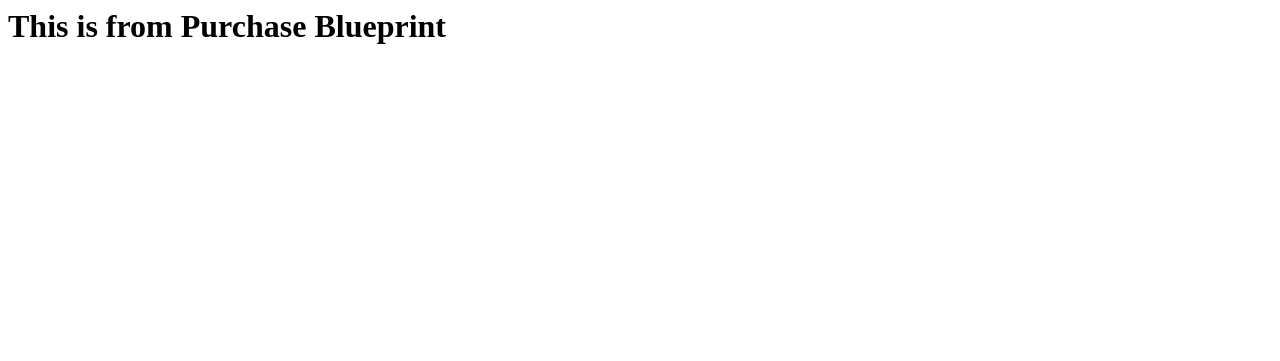
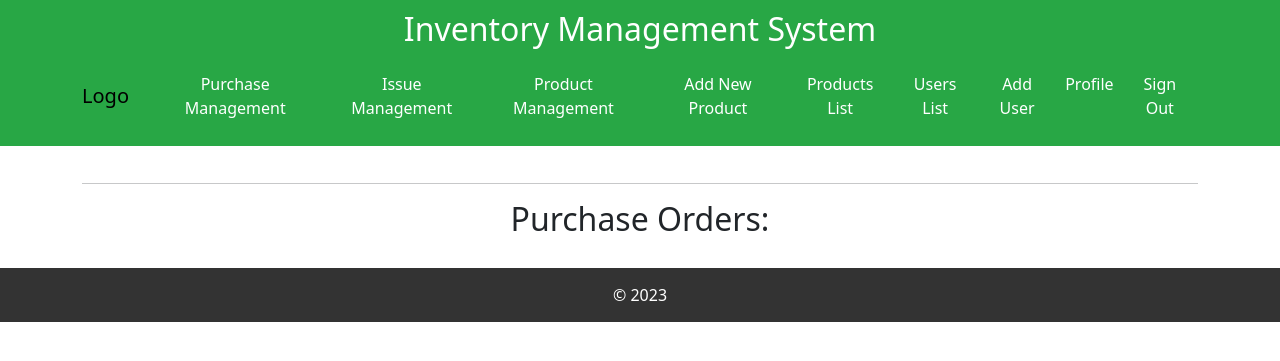
Before and after one commit to Mesele9/hotel_inventory_system, a Flask app: page /purchase/ in a window 1280 px wide. Shown: the top 361 px of the page. Run offline with Flask 3, Linux system fonts and the light colour scheme; the visitor is signed in with stand-in values (Sample User, id 1); data that the repository does not hold is empty.

Commit message:
draft implemetation for purchase order creation

```diff
--- a/app/manage_purchase/routes.py
+++ b/app/manage_purchase/routes.py
@@ -1,15 +1,48 @@
 
 from flask import Blueprint
-from flask import render_template, url_for, request, redirect
+from flask import render_template, url_for, request, redirect, flash
 from app.dbcon import db
 from flask_login import login_required
+from app.models.purchase import ProductPurchaseOrder, PurchaseOrder
+from app.manage_purchase.form import NewPurchaseOrderForm, ProductForm
+
+
 
 purchase_bp = Blueprint('purchase_bp', __name__, url_prefix='/purchase')
 
 
 @purchase_bp.route('/')
 @login_required
-def index():
+def purchase_list():
+    purchase_orders = PurchaseOrder.query.all()
+    return render_template('purchase/purchase_list.html', title='Purchase List', purchase_orders=purchase_orders)
 
-    return "<h1>This is from Purchase Blueprint</h1>"
-    #return render_template(url_for('user.html'))
+
+@purchase_bp.route('/create_purchase_order', methods=('GET', 'POST'))
+@login_required
+def create_purchase_order():
+    form = NewPurchaseOrderForm()
+    if form.validate_on_submit():
+        # create the purchase order instance
+        purchase_order = PurchaseOrder(
+            order_date = form.order_date.data,
+            created_by = form.created_by.data,
+            supplier = form.supplier.data,
+            status = form.status.data
+        )
+        # Add products to the purchase order
+        for product_form in form.products:
+            product_purchase_order = ProductPurchaseOrder(
+                product_id = product_form.product_id.data,
+                quantity = product_form.quantity.data
+            )
+            purchase_order.products.append(product_purchase_order)
+
+        # save the order to the database
+        db.session.add(purchase_order)
+        db.session.commit()
+
+        flash('Purchase Order{} created successfully'.format(purchase_order.id))
+        return redirect(url_for('index'))
+
+    return render_template('/purchase/new_purchase.html', title='Create Purchase Order', form=form)
--- a/app/models/issue.py
+++ b/app/models/issue.py
@@ -27,7 +27,7 @@ class IssueOrder(db.Model):
 
 
     users = db.relationship("Users", backref="issue_order")
-    products_issue = db.relationship('ProductIssueOrder', backref='issue_order', lazy='dynamic', cascade='all, delete')
+    products = db.relationship('ProductIssueOrder', backref='issue_order', lazy='dynamic', cascade='all, delete')
 
 
     def __repr__(self):
--- a/app/models/products.py
+++ b/app/models/products.py
@@ -19,5 +19,5 @@ class Products(db.Model):
     issue_order = db.relationship('ProductIssueOrder', backref='products', lazy='dynamic', cascade='all, delete')
 
     def __repr__(self):
-        return '<Product (Name={}), (Category={}), (Quantity={}>)'.format(
-                self.id, self.product_name, self.product_category, self.unit_price, self.quantity)
+        return '<Product (Name={}), (Category={}), (Unit Price={})(Available Quantity={}>)'.format(
+                self.product_name, self.product_category, self.unit_price, self.quantity)
--- a/app/models/purchase.py
+++ b/app/models/purchase.py
@@ -1,6 +1,6 @@
 from datetime import datetime
 from app.dbcon import db
-
+from flask_login import current_user
 
 # define a junction class between purchase order product table
 class ProductPurchaseOrder(db.Model):
@@ -14,6 +14,7 @@ class ProductPurchaseOrder(db.Model):
     def __repr__(self):
         return '<ProductPurchaseOrder (PurchaseOrder={}, Product={}, Quantity={})>'.format(
                 self.purchase_order_id, self.product_id, self.quantity)
+
 
 # define the purchaseorder model
 class PurchaseOrder(db.Model):
@@ -31,4 +32,4 @@ class PurchaseOrder(db.Model):
 
 
     def __repr__(self):
-        return '<Purchase Order: {} {}: {}>'.format(self.id, self.created_by, self.status)
+        return '<Purchase Order: ID={} User ID={}: Status={}>'.format(self.id, self.created_by, self.status)
--- a/app/templates/base.html
+++ b/app/templates/base.html
@@ -85,7 +85,7 @@
           <div class="collapse navbar-collapse" id="navbarNav">
             <ul class="navbar-nav">
               <li class="nav-item">
-                <a class="nav-link" href="{{ url_for('purchase_bp.index') }}">Purchase Management</a>
+                <a class="nav-link" href="{{ url_for('purchase_bp.purchase_list') }}">Purchase Management</a>
               </li>
               <li class="nav-item">
                 <a class="nav-link" href="{{ url_for('issue_bp.index') }}">Issue Management</a>
--- /dev/null
+++ b/app/templates/purchase/purchase_list.html
@@ -0,0 +1,29 @@
+{% extends 'base.html' %}
+
+{% block content %}
+
+<!-- products.html -->
+<div class="container">
+   <h2>Purchase Orders:</h2>
+    {% for purchase_order in purchase_orders %}
+      <div class="purchase-order">
+        <h3>Purchase Order: {{ purchase_order.id }}</h3>
+        <p>Order Date: {{ purchase_order.order_date }}</p>
+        <p>Created By: {{ purchase_order.created_by }}</p>
+        <p>Supplier: {{ purchase_order.supplier }}</p>
+        <h4>Products:</h4>
+        <ul>
+          {% for product_purchase_order in purchase_order.products %}
+            <li>
+              Product Name: {{ product_purchase_order.products.product_id }}
+              <br>
+              Quantity: {{ product_purchase_order.quantity }}
+            </li>
+          {% endfor %}
+        </ul>
+      </div>
+    {% endfor %}
+</div>
+
+
+{% endblock %}
```
Also changed, not shown: app/manage_purchase/form.py (added, +18 -0 lines), app/templates/purchase/new_purchase.html (added, +83 -0 lines), app/templates/purchase/purchase_detail.html (added).
